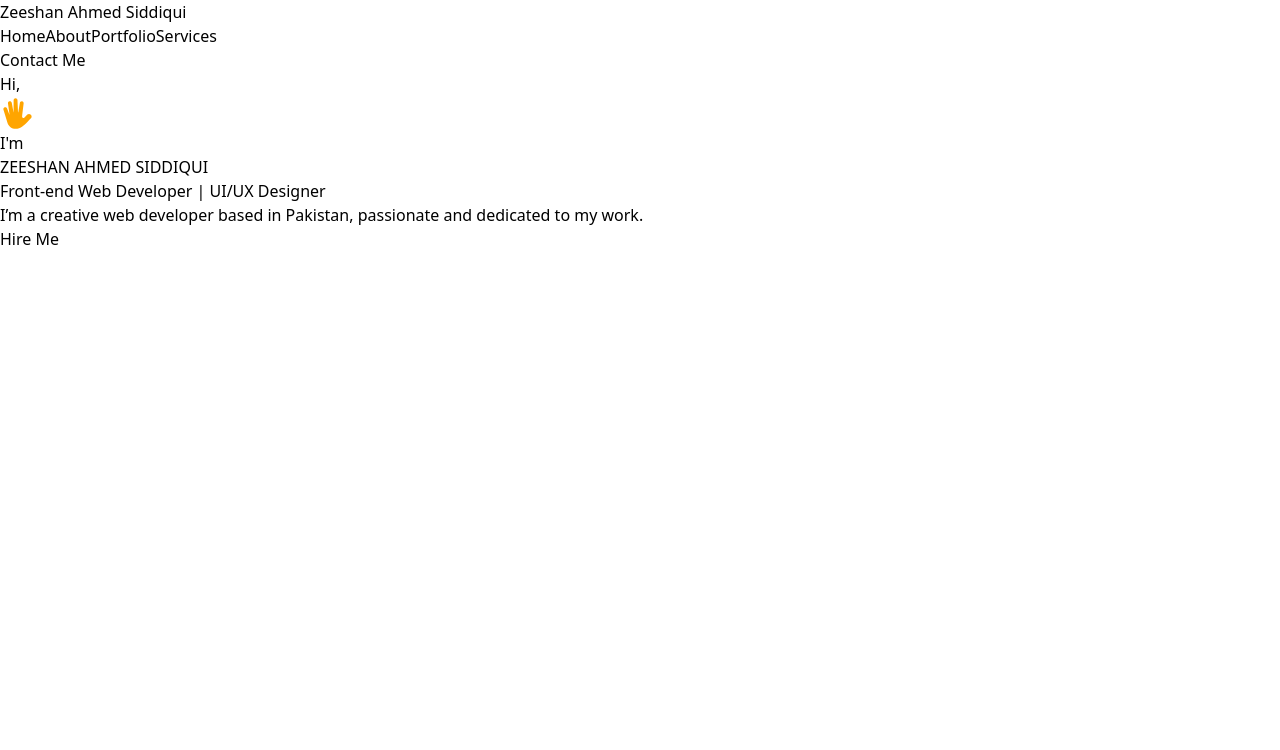
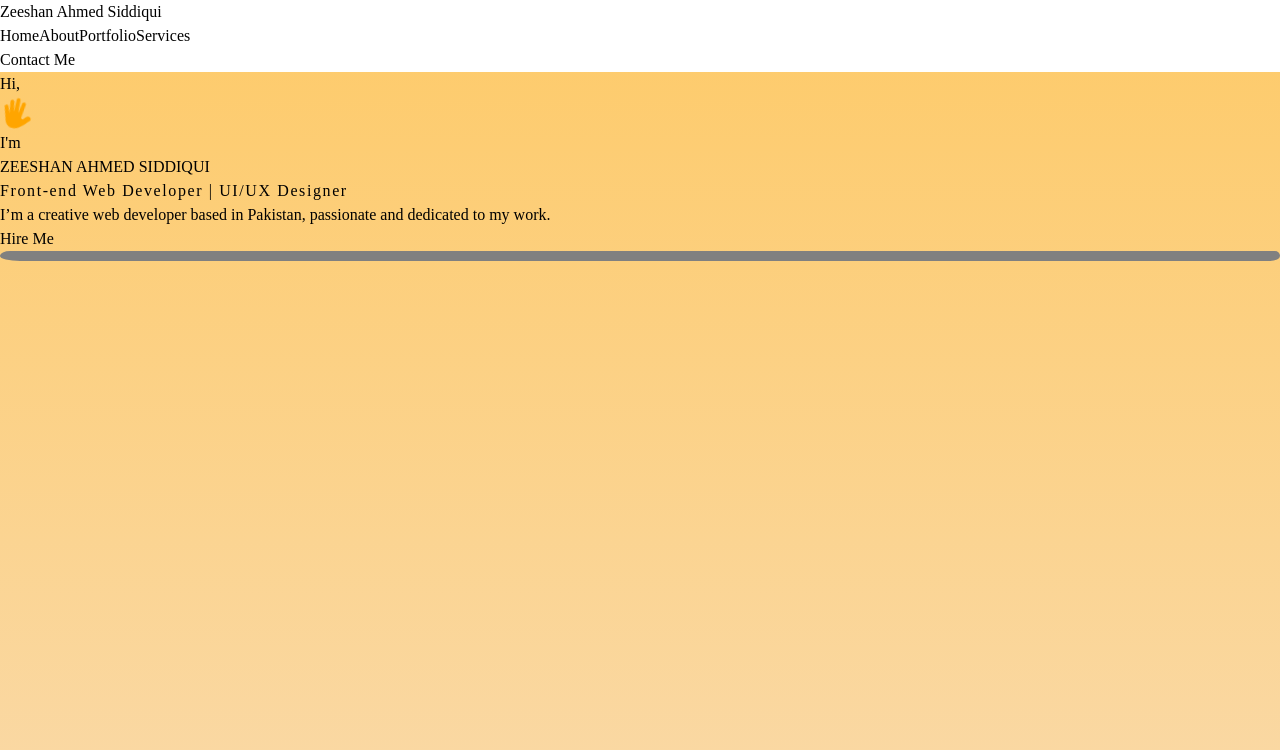
Before and after one commit to abdulwaqas17/Waqas_Portfolio, a React (Vite) app: page / in a window 1280 px wide. Shown: the top 750 px of the page. Built offline with nearby package versions, Linux system fonts and the light colour scheme; grey boxes are pictures that could not be loaded.

Commit message:
Update index.css

```diff
--- a/src/index.css
+++ b/src/index.css
@@ -1,3 +1,68 @@
 @tailwind base;
 @tailwind components;
 @tailwind utilities;
+
+body{
+    font-family: cursive;
+}
+.home-bg {
+    background-image: linear-gradient(
+      to bottom,
+      rgba(253, 192, 77, 0.815),
+      rgba(247, 202, 135, 0.699)
+    );
+    min-height: 100vh; /* Fullscreen height */
+  }
+
+  .typewriter {
+    overflow: hidden;
+    white-space: nowrap;
+    letter-spacing: 0.1em;
+    animation: typing 3s steps(35, end), blink-caret 0.75s step-end infinite;
+  }
+
+  @keyframes typing {
+    from {
+      width: 0;
+    }
+    to {
+      width: 100%;
+    }
+  }
+
+  @keyframes blink-caret {
+    from, to {
+      border-color: transparent;
+    }
+    50% {
+      border-color: orange;
+    }
+  }
+
+  .rounded-custom {
+    border-radius: 50px 25px 75px 25px;
+  }
+
+  .animate-waving-hand {
+    animation: wave 2.5s infinite;
+  }
+
+  @keyframes wave {
+    0%, 100% {
+      transform: rotate(0deg);
+    }
+    50% {
+      transform: rotate(20deg);
+    }
+  }
+
+.round{
+    border-radius: 100px 50px 100px 200px/50px;
+    border: 5px solid gray;
+    background-image: url(../src/images/Screenshot\ 2024-01-30\ 223016_auto_x2.jpg);
+    background-position: center;
+    background-size: cover;
+    background-repeat: no-repeat;
+    /* box-shadow: 0 0 20px orange; */
+
+}
```
